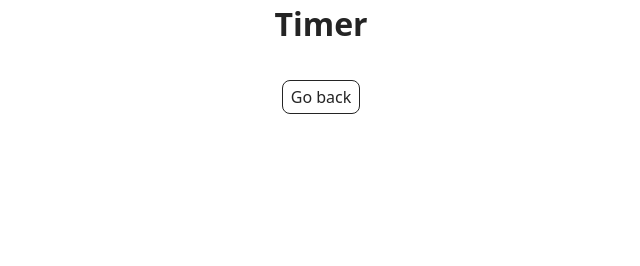
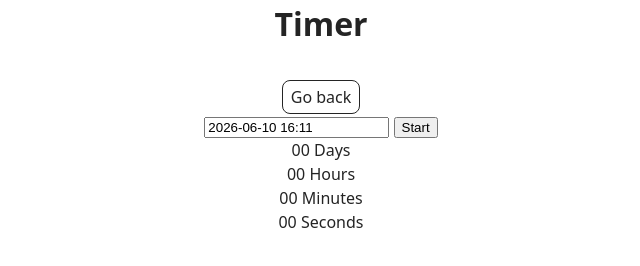
Before and after one commit to ZlatoslavaVy/goit-advancedjs-hw-02, a website built with Vite: page src/1-timer.html in a window 1280 px wide. Shown: the whole page, without its empty margins (319-959 px from the left). Built offline with nearby package versions, Linux system fonts and the light colour scheme.

Commit message:
add flatpickr

```diff
--- a/package.json
+++ b/package.json
@@ -17,6 +17,7 @@
   "author": "Alexander Repeta <alexander.repeta@gmail.com>",
   "license": "ISC",
   "dependencies": {
+    "flatpickr": "^4.6.13",
     "izitoast": "^1.4.0",
     "vite-plugin-full-reload": "^1.2.0",
     "vite-plugin-html-inject": "^1.1.2"
--- a/src/1-timer.html
+++ b/src/1-timer.html
@@ -13,6 +13,27 @@
         <h1 class="main-title">Timer</h1>
         <a class="back-link" href="./index.html">Go back</a>
       </div>
+      <input type="text" id="datetime-picker" />
+      <button type="button" data-start>Start</button>
+
+      <div class="timer">
+        <div class="field">
+          <span class="value" data-days>00</span>
+          <span class="label">Days</span>
+        </div>
+        <div class="field">
+          <span class="value" data-hours>00</span>
+          <span class="label">Hours</span>
+        </div>
+        <div class="field">
+          <span class="value" data-minutes>00</span>
+          <span class="label">Minutes</span>
+        </div>
+        <div class="field">
+          <span class="value" data-seconds>00</span>
+          <span class="label">Seconds</span>
+        </div>
+      </div>
     </main>
 
     <script type="module" src="./js/1-timer.js"></script>
--- a/src/js/1-timer.js
+++ b/src/js/1-timer.js
@@ -0,0 +1,16 @@
+// Описаний в документації
+import flatpickr from 'flatpickr';
+// Додатковий імпорт стилів
+import 'flatpickr/dist/flatpickr.min.css';
+
+const options = {
+  enableTime: true,
+  time_24hr: true,
+  defaultDate: new Date(),
+  minuteIncrement: 1,
+  onClose(selectedDates) {
+    console.log(selectedDates[0]);
+  },
+};
+
+const fp = flatpickr('#datetime-picker', options);
```
Also changed, not shown: 1 other file.
